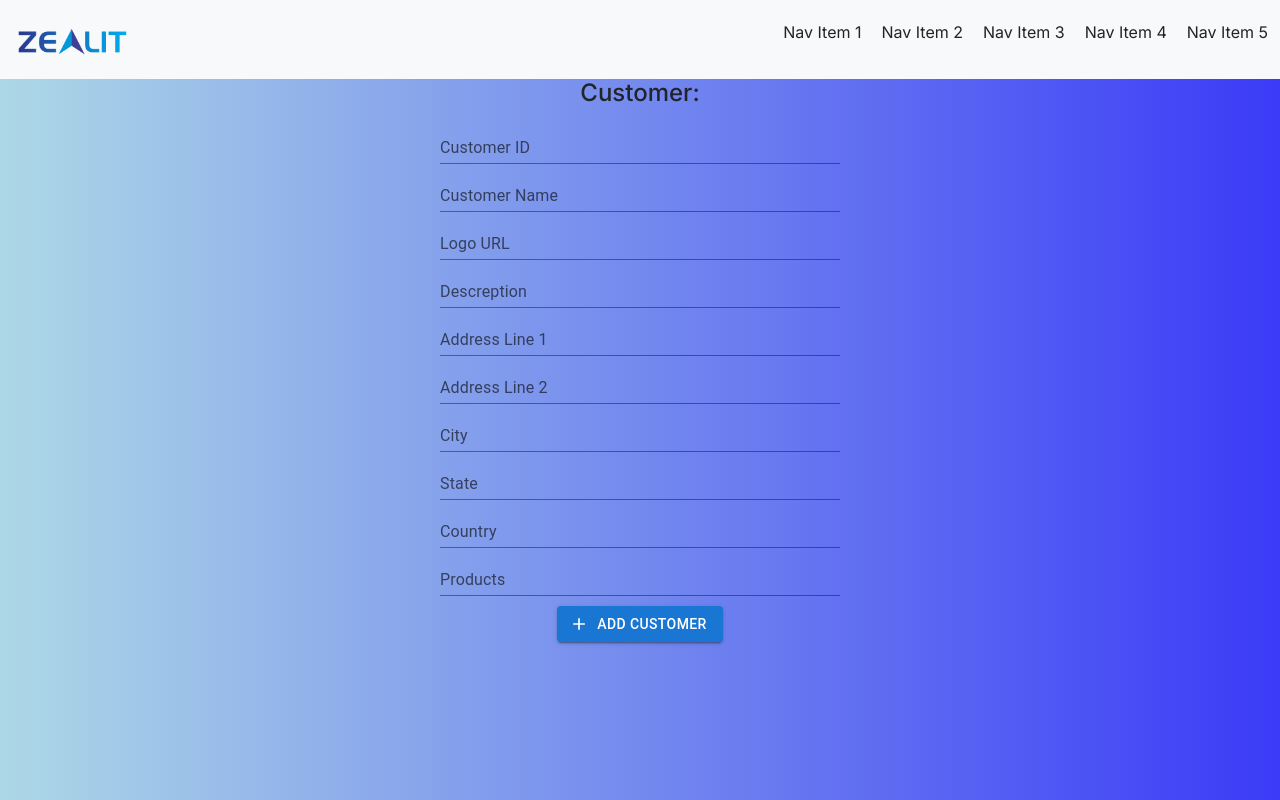
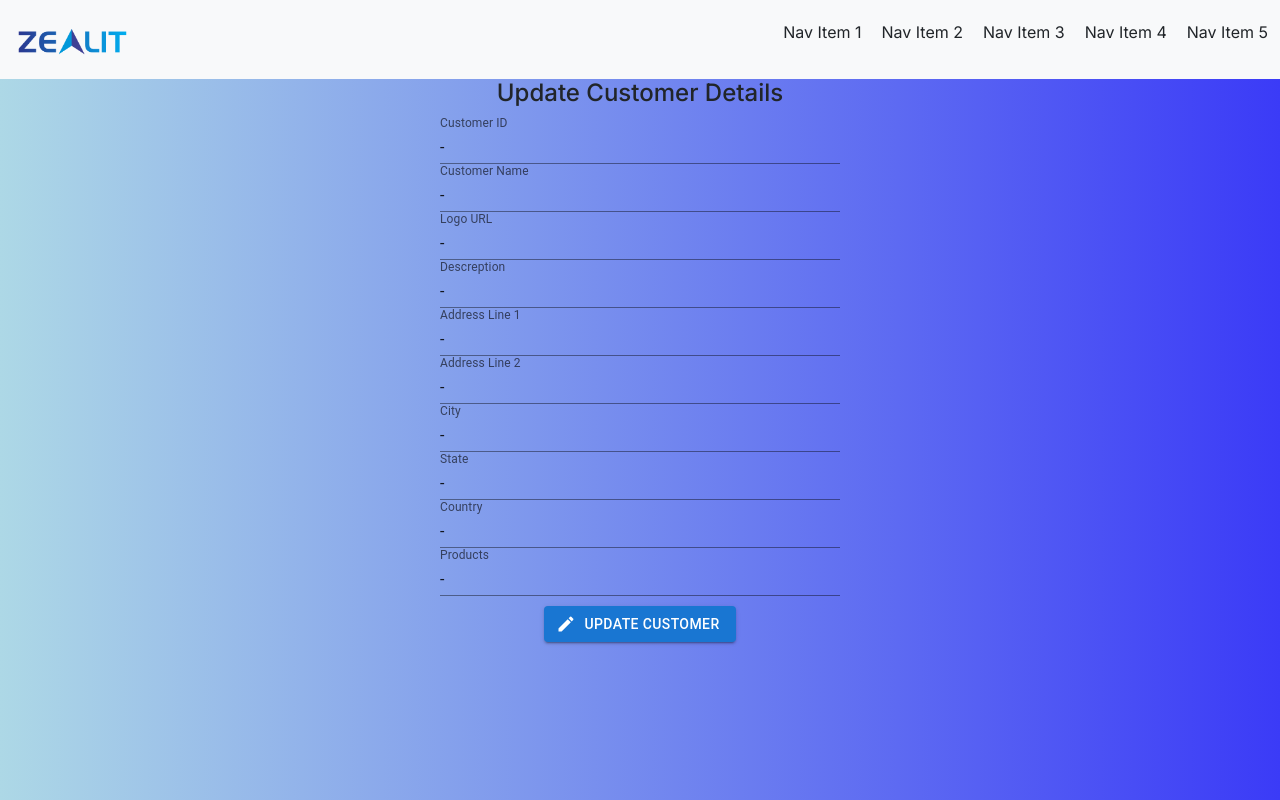
Before and after one commit to zeal-pk/DPP-Client, a Next.js app: page /admin/updateCustomer/1 in a window 1280 px wide. Built offline with nearby package versions, Linux system fonts and the light colour scheme; no server answers.

Commit message:
update Customer completed

```diff
--- a/src/app/admin/updateCustomer/[customerId]/page.js
+++ b/src/app/admin/updateCustomer/[customerId]/page.js
@@ -4,21 +4,21 @@ import NavBar from "@/components/navBar";
 import axios from "axios";
 import Button from "@mui/material/Button";
 import TextField from "@mui/material/TextField";
-import AddIcon from "@mui/icons-material/Add";
+import EditIcon from "@mui/icons-material/Edit";
 
 export default function UpdateCustomer({ params }) {
   let custId = params.customerId;
   let [customerDetails, setCustomerDetails] = useState("-");
-  let [customerName, setCustomerName] = useState("");
-  let [customerId, setCustomerId] = useState("");
-  let [logoUrl, setLogoUrl] = useState("");
-  let [descreption, setDescription] = useState("");
-  let [addressL1, setAddressL1] = useState("");
-  let [addressL2, setAddressL2] = useState("");
-  let [city, setCity] = useState("");
-  let [state, setState] = useState("");
-  let [country, setCountry] = useState("");
-  let [products, setProducts] = useState("");
+  let [customerName, setCustomerName] = useState("-");
+  let [customerId, setCustomerId] = useState("-");
+  let [logoUrl, setLogoUrl] = useState("-");
+  let [descreption, setDescription] = useState("-");
+  let [addressL1, setAddressL1] = useState("-");
+  let [addressL2, setAddressL2] = useState("-");
+  let [city, setCity] = useState("-");
+  let [state, setState] = useState("-");
+  let [country, setCountry] = useState("-");
+  let [products, setProducts] = useState("-");
 
   async function handleGetCustomerData() {
     let prods = [];
@@ -44,7 +44,7 @@ export default function UpdateCustomer({ params }) {
     setLogoUrl(response.logoUrl);
     setDescription(response.descreption);
     setAddressL1(response.addressL1);
-    setAddressL2(response.addressL1);
+    setAddressL2(response.addressL2);
     setCity(response.city);
     setState(response.state);
     setCountry(response.country);
@@ -57,7 +57,10 @@ export default function UpdateCustomer({ params }) {
 
   async function handleUpdateCustomer(newCustomerData) {
     const response = await axios
-      .post("http://localhost:9000/postCustomer", newCustomerData)
+      .post(
+        `http://localhost:9000/updateCustomer/${customerId}`,
+        newCustomerData
+      )
       .then((response) => {
         console.log(response.data);
       });
@@ -72,7 +75,7 @@ export default function UpdateCustomer({ params }) {
     <div className="main">
       <NavBar />
       <div className="addCustomer-form-div">
-        <h4>Customer: </h4>
+        <h4>Update Customer Details</h4>
         <section className="addCustomer-form-section">
           <TextField
             className="addCustomer-form-div-input"
@@ -179,13 +182,13 @@ export default function UpdateCustomer({ params }) {
         <section className="addCustomer-button-section">
           <Button
             variant="contained"
-            startIcon={<AddIcon />}
+            startIcon={<EditIcon />}
             onClick={() => {
-              let productArray = productString.split(",");
-              let products = [];
+              let productArray = products.split(",");
+              let prods = [];
               for (let i = 0; i < productArray.length; i++) {
                 let prod = { productId: productArray[i], templateId: "" };
-                products.push(prod);
+                prods.push(prod);
               }
               let newCustomerData = {
                 id: customerId,
@@ -197,13 +200,13 @@ export default function UpdateCustomer({ params }) {
                 city: city,
                 state: state,
                 country: country,
-                products: products,
+                products: prods,
               };
               // console.log(newCustomerData);
-              handleAddCustomer(newCustomerData);
+              handleUpdateCustomer(newCustomerData);
             }}
           >
-            Add Customer
+            Update Customer
           </Button>
         </section>
       </div>
```
